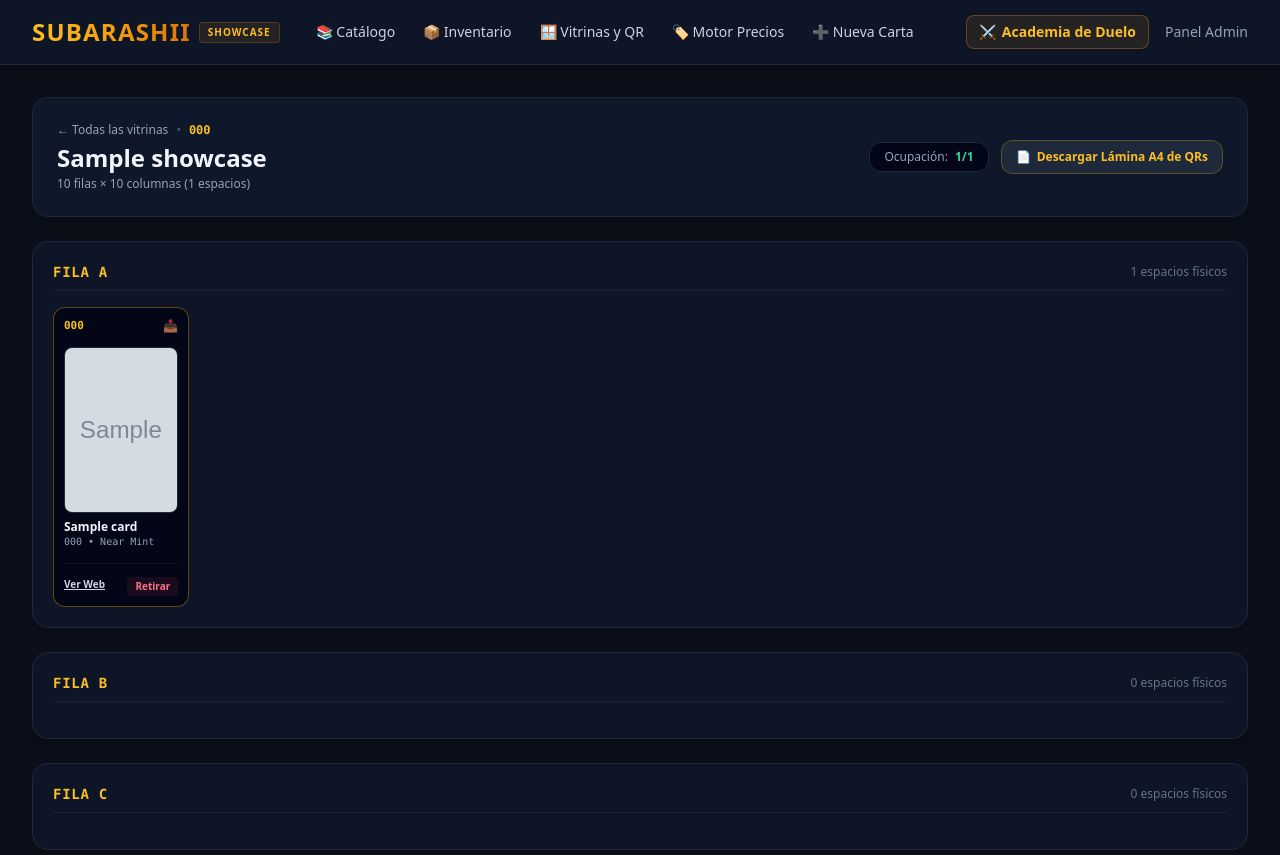
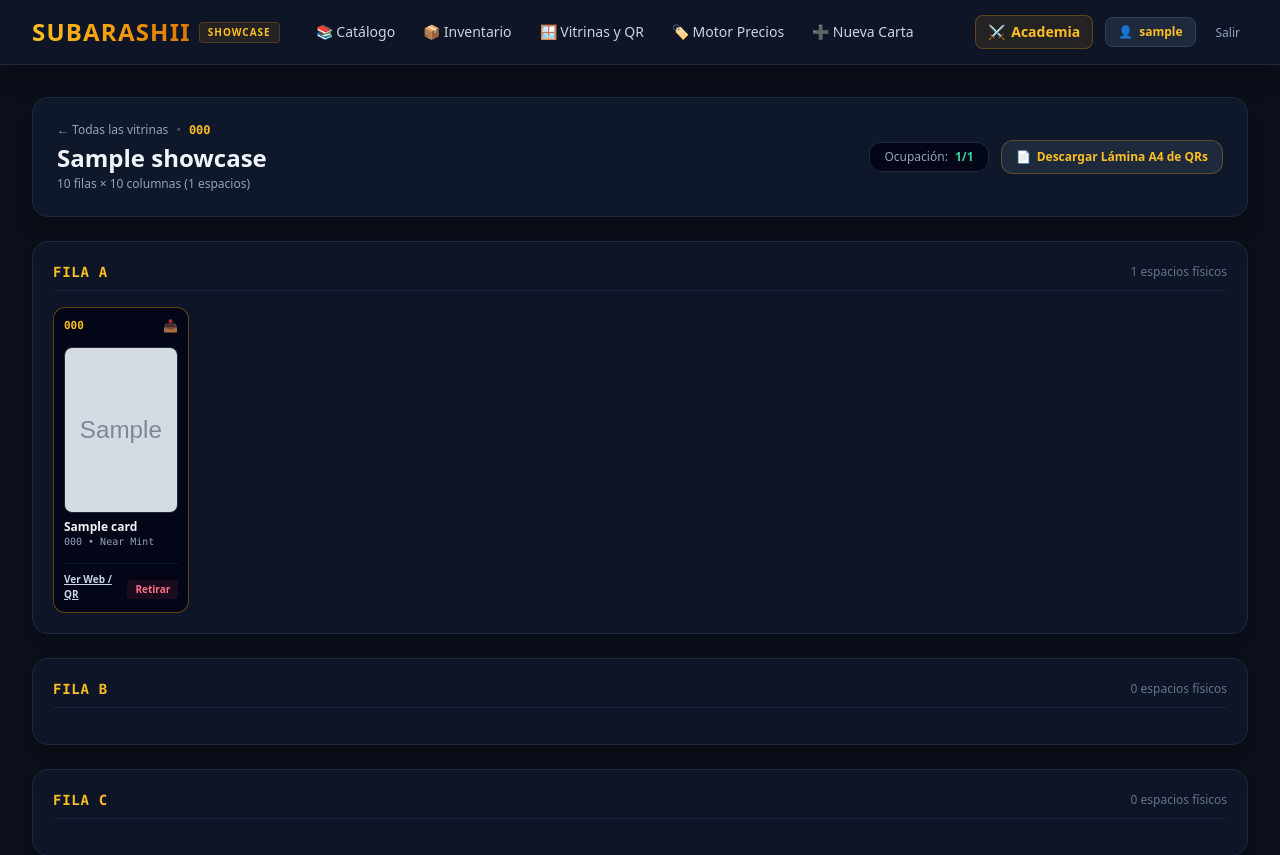
Before and after one commit to sholshy/Subarashii-academy, a Django app: page /showcases/1/ in a window 1280 px wide. Shown: the top 855 px of the page. Run offline with Django 5.2, Linux system fonts and the light colour scheme; a user stored in the database is signed in; tables that the repository leaves empty hold one stand-in row (values such as "Sample post"); grey boxes marked "Sample" are stand-in pictures; parts of the project's set-up code (start-up, migrations or seed data) failed here and were passed over; some libraries are stand-ins or nearby versions.

Commit message:
Fix login routing: redirect /accounts/login/ to /admin/login/ and make showcases public

```diff
--- a/smart_showcase/apps/showcases/views.py
+++ b/smart_showcase/apps/showcases/views.py
@@ -7,9 +7,8 @@ from apps.showcases.models import Showcase, ShowcaseSlot, SlotAssignment
 from apps.showcases.services import ShowcaseService
 from apps.showcases.qr_generator import QRGeneratorService
 
-@login_required
 def showcase_list_view(request):
-    """Listado general de vitrinas con resumen de ocupación."""
+    """Listado general de vitrinas con resumen de ocupación (vista pública)."""
     showcases = Showcase.objects.prefetch_related('slots__assignments').all()
 
     showcase_data = []
@@ -60,9 +59,8 @@ def showcase_create_view(request):
 
     return render(request, 'showcases/create.html')
 
-@login_required
 def showcase_grid_view(request, showcase_id):
-    """Visualización interactiva de la cuadrícula física de la vitrina."""
+    """Visualización interactiva de la cuadrícula física de la vitrina (vista pública)."""
     showcase = get_object_or_404(Showcase, id=showcase_id)
     matrix = ShowcaseService.get_showcase_matrix(showcase)
 
--- a/smart_showcase/config/settings.py
+++ b/smart_showcase/config/settings.py
@@ -170,5 +170,10 @@ CELERY_TIMEZONE = TIME_ZONE
 SHOWCASE_BASE_URL = os.environ.get('SHOWCASE_BASE_URL', 'https://subarashii.cl/v/')
 ACADEMY_BASE_URL = os.environ.get('ACADEMY_BASE_URL', 'https://subarashii.cl/academy/')
 
+# Auth Redirects
+LOGIN_URL = '/admin/login/'
+LOGIN_REDIRECT_URL = '/showcases/'
+LOGOUT_REDIRECT_URL = '/showcases/'
+
 # Default Reservation Expiration (in minutes)
 RESERVATION_TIMEOUT_MINUTES = 15
--- a/smart_showcase/config/urls.py
+++ b/smart_showcase/config/urls.py
@@ -5,9 +5,11 @@ from django.contrib import admin
 from django.urls import path, include
 from django.conf import settings
 from django.conf.urls.static import static
+from django.views.generic import RedirectView
 
 urlpatterns = [
     path('admin/', admin.site.urls),
+    path('accounts/login/', RedirectView.as_view(url='/admin/login/', permanent=False, query_string=True)),
     # Módulos principales
     path('catalog/', include('apps.catalog.urls')),
     path('inventory/', include('apps.inventory.urls')),
--- a/smart_showcase/templates/base.html
+++ b/smart_showcase/templates/base.html
@@ -58,15 +58,26 @@
                         </a>
                     </div>
                 </div>
-                <div class="flex items-center space-x-4">
+                <div class="flex items-center space-x-3">
                     <!-- Integración con la Academia -->
                     <a href="/academy/" class="text-sm font-semibold text-amber-400 hover:text-amber-300 flex items-center gap-1.5 px-3 py-1.5 rounded-lg bg-amber-500/10 hover:bg-amber-500/20 border border-amber-500/30 transition-all shadow-sm">
                         <span>⚔️</span>
-                        <span>Academia de Duelo</span>
+                        <span>Academia</span>
                     </a>
-                    <a href="/admin/" class="text-sm font-medium text-slate-400 hover:text-slate-200 transition-colors">
-                        Panel Admin
-                    </a>
+                    {% if user.is_authenticated %}
+                        <a href="/admin/" class="text-xs font-semibold text-amber-400 bg-slate-800 hover:bg-slate-700 px-3 py-1.5 rounded-lg border border-slate-700 flex items-center gap-1.5 transition-colors">
+                            <span>👤</span>
+                            <span>{{ user.username }}</span>
+                        </a>
+                        <form method="post" action="/admin/logout/" class="inline">
+                            {% csrf_token %}
+                            <button type="submit" class="text-xs text-slate-400 hover:text-rose-400 font-medium px-2 py-1 transition-colors">Salir</button>
+                        </form>
+                    {% else %}
+                        <a href="/admin/login/?next={{ request.path }}" class="text-xs font-bold text-slate-300 hover:text-amber-400 bg-slate-800 hover:bg-slate-700 px-3 py-1.5 rounded-lg border border-slate-700 transition-colors">
+                            Iniciar Sesión
+                        </a>
+                    {% endif %}
                 </div>
             </div>
         </div>
--- a/smart_showcase/templates/showcases/grid.html
+++ b/smart_showcase/templates/showcases/grid.html
@@ -77,14 +77,16 @@
                                 <!-- Acciones Slot Ocupado -->
                                 <div class="mt-2 pt-2 border-t border-slate-900 flex items-center justify-between gap-1">
                                     <a href="{{ cell.slot.get_public_url }}" target="_blank" class="text-[10px] font-semibold text-slate-300 hover:text-amber-400 underline">
-                                        Ver Web
+                                        Ver Web / QR
                                     </a>
+                                    {% if user.is_authenticated %}
                                     <form method="post" action="{% url 'slot_unassign' cell.slot.id %}" onsubmit="return confirm('¿Retirar carta de este espacio? Se devolverá a bodega.');">
                                         {% csrf_token %}
                                         <button type="submit" class="text-[10px] text-rose-400 hover:text-rose-300 font-bold bg-rose-500/10 hover:bg-rose-500/20 px-2 py-0.5 rounded transition-colors">
                                             Retirar
                                         </button>
                                     </form>
+                                    {% endif %}
                                 </div>
                             {% else %}
                                 <!-- Slot Vacío -->
@@ -93,11 +95,13 @@
                                     <span class="text-[11px] text-slate-500 block mt-1">Libre</span>
                                 </div>
 
+                                {% if user.is_authenticated %}
                                 <div class="mt-2 pt-2 border-t border-slate-900 flex items-center justify-between">
                                     <button onclick="openAssignModal('{{ cell.slot.id }}', '{{ cell.slot.visible_code }}')" class="w-full py-1 bg-amber-500/10 hover:bg-amber-500/20 text-amber-400 border border-amber-500/30 text-[11px] font-bold rounded-lg transition-colors flex items-center justify-center gap-1">
                                         <span>+</span> Asignar
                                     </button>
                                 </div>
+                                {% endif %}
                             {% endif %}
                         </div>
                     {% endfor %}
--- a/wsgi.py
+++ b/wsgi.py
@@ -48,6 +48,7 @@ class UnifiedApp:
             '/showcases',
             '/pricing',
             '/v/',
+            '/accounts',
             '/static/admin',
             '/static/rest_framework',
         )
```
Also changed, not shown: smart_showcase/tests/test_public_storefront.py (+9 -0 lines).
